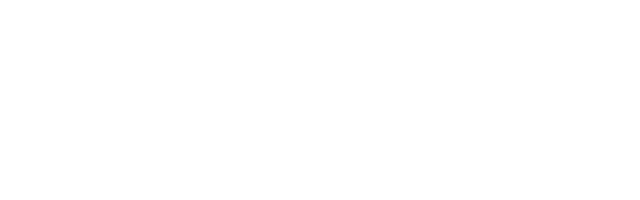
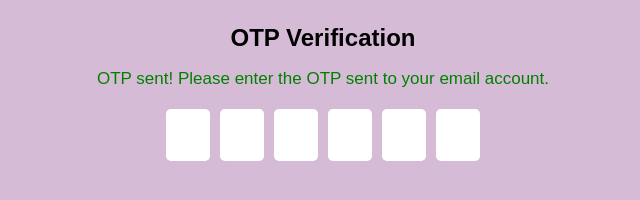
Before and after one commit to acciojob/OTP-Priyatam-Vemulapalli, a website: page main.html in a window 1280 px wide. Shown: the whole page, without its empty margins (317-957 px from the left). Drawn offline with Linux system fonts and the light colour scheme.

Commit message:
created a submission

```diff
--- a/main.html
+++ b/main.html
@@ -4,11 +4,27 @@
 
 <head>
 	<link rel="stylesheet" href="styles.css">
+	<title>OTP verification</title>
 </head>
 
 <body>
 	<!-- the entire body must be written by student -->
+
+	<div class = "otp-verification">
+		<h1 id="verification_heading">OTP Verification</h1>
+		<p id="verification_subtext">OTP sent! Please enter the OTP sent to your email account.</p>
+		<div class="code-container">
+			<input type="text" class="code" maxlength="1">
+			<input type="text" class="code" maxlength="1">
+			<input type="text" class="code" maxlength="1">
+			<input type="text" class="code" maxlength="1">
+			<input type="text" class="code" maxlength="1">
+			<input type="text" class="code" maxlength="1">
+		</div>
+	</div>
+
     <script type="text/javascript" src="./script.js">
+
 </script>
 
 </body>
--- a/script.js
+++ b/script.js
@@ -1 +1,15 @@
-//your JS code here. If required.
+const codes = document.querySelectorAll('.code');
+
+codes.forEach((code, id) => {
+    code.addEventListener('input', () => {
+        if (code.value.length === 1 && id < codes.length - 1) {
+            codes[id + 1].focus();
+        }
+    });
+
+    code.addEventListener('keydown', (e) => {
+        if (e.key === 'Backspace' && code.value.length === 0 && id > 0) {
+            codes[id - 1].focus();
+        }
+    });
+});
--- a/styles.css
+++ b/styles.css
@@ -1 +1,48 @@
 /*  your css code here. If applicable */
+body{
+	font-family: Arial,sans-serif;
+	display:flex;
+	justify-content:center;
+	align-items: top;
+	height:100vh;
+	background-color: #6064;
+}
+
+.otp-verification{
+	text-align: center;
+}
+
+#verification_heading{
+	font-size:24px;
+	color: black;
+}
+
+#verification_subtext{
+	font-size:17px;
+	color: green;
+	margin-bottom:20px;
+}
+
+.code-container{
+	display:flex;
+	justify-content: center;
+	gap:10px;
+}
+
+.code{
+	width: 40px;
+	height:50px;
+	font-size:24px;
+	text-align:center;
+	border:0px solid purple;
+	border-radius: 5px;
+	outline: none;
+}
+
+.code:focus{
+	border-block: gray;
+	/* width: 50px;
+	height:60px; */
+	border: 2px solid purple
+
+}
```
